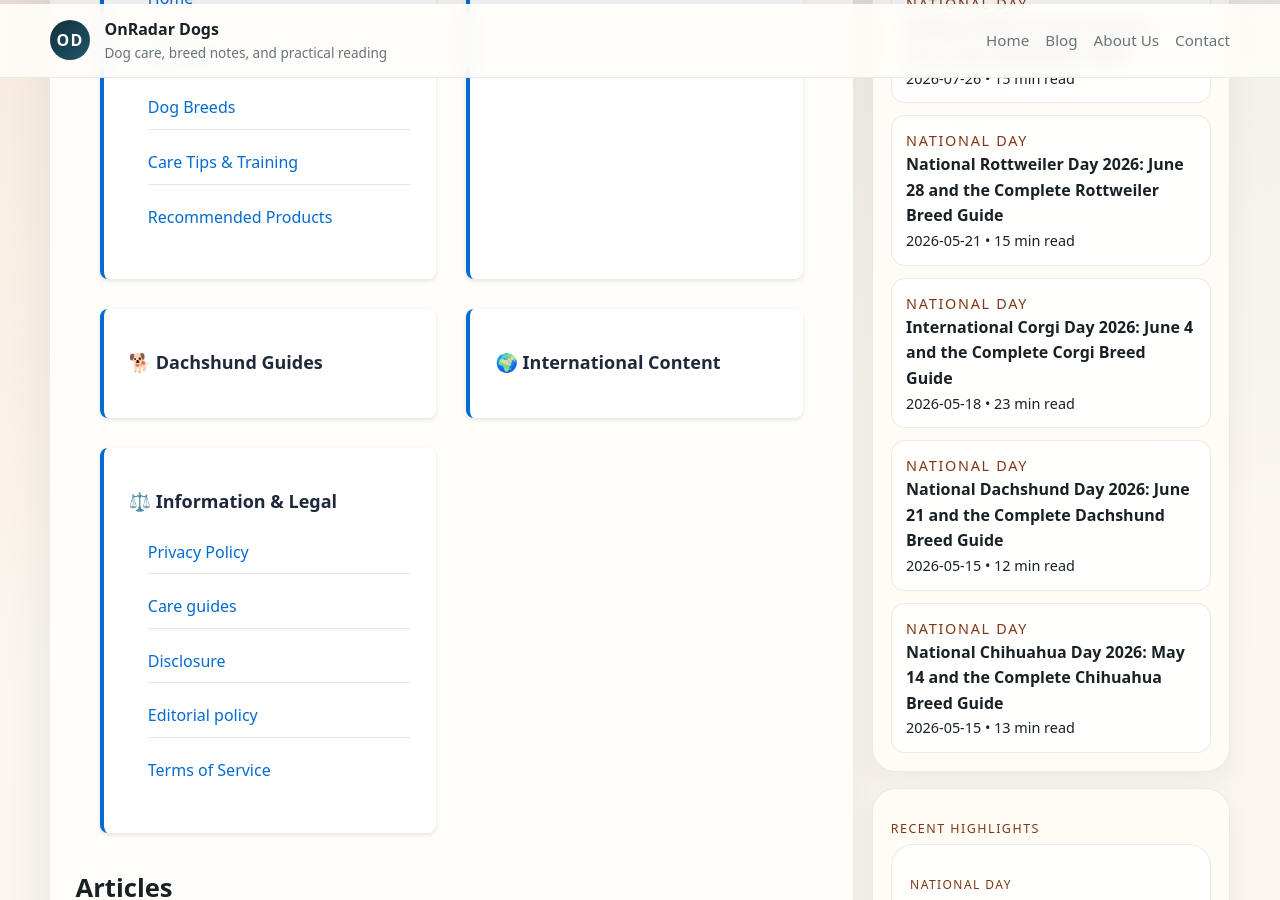
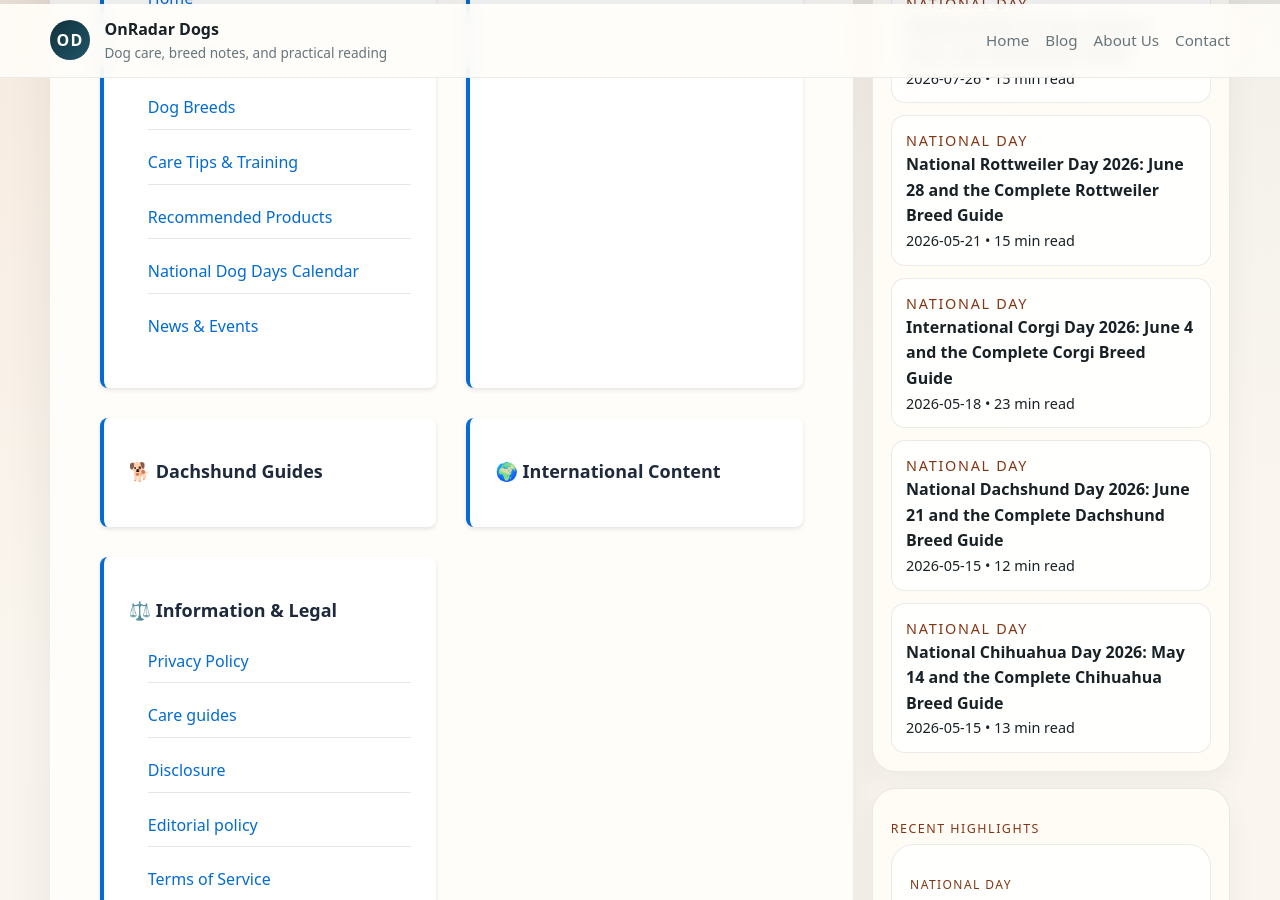
Before and after one commit to onradar-dogs/onradar-dogs.github.io, a Jekyll site: the page sitemap.html, which Jekyll copies as it is, in a window 1280 px wide and 900 px high, scrolled down 617 px. Built offline with Jekyll 4.4.1, drawn with Linux system fonts in a browser that asks for light colours.

Commit message:
List national-days and news-and-events hubs in sitemap.html
Co-Authored-By: Claude Opus 5.5 <noreply@anthropic.com>

```diff
--- a/sitemap.html
+++ b/sitemap.html
@@ -206,7 +206,7 @@
                 <li><a href="/about.html">About Us</a></li>
                 <li><a href="/breeds.html">Dog Breeds</a></li>
                 <li><a href="/tips.html">Care Tips & Training</a></li>
-                <li><a href="/products.html">Recommended Products</a></li>
+                <li><a href="/products.html">Recommended Products</a></li><li><a href="/national-days.html">National Dog Days Calendar</a></li><li><a href="/news-and-events.html">News &amp; Events</a></li>
             </ul>
         </div>
 
```
